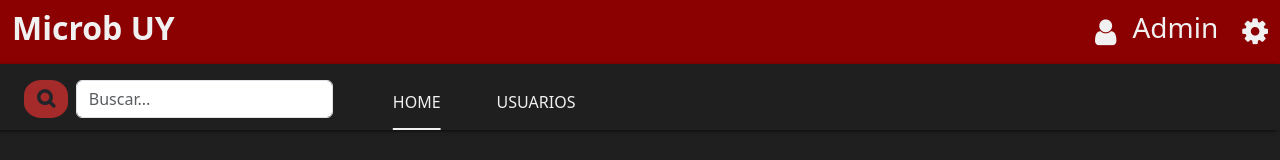
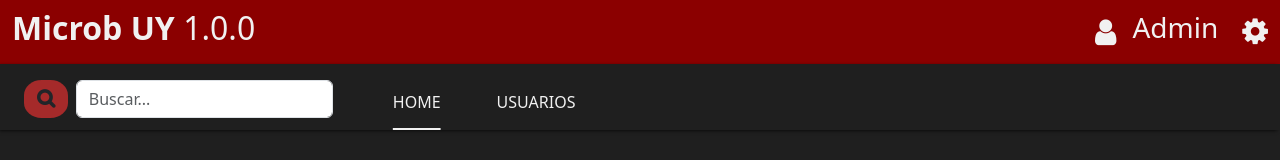
Before and after one commit to danema21/TSI.NETpruebas, a React (Create React App) app: page / in a window 1280 px wide. Shown: the top 160 px of the page. Built offline with nearby package versions, Linux system fonts and the light colour scheme.

Commit message:
se agrega version en el cabezal 1.0.0

```diff
--- a/src/components/cabezal/Cabezal.js
+++ b/src/components/cabezal/Cabezal.js
@@ -5,7 +5,7 @@ const Cabezal = (props) => {
     return(
         <div style={{background: props.theme.primaryColor, color: "#f1f1f1"}}>
            <Container fluid style={{display: 'flex', justifyContent: 'space-between', alignItems: 'center', height: '8vh'}}>
-                <h2><b>Microb UY</b></h2>
+                <h2><b>Microb UY</b> 1.0.0</h2>
                 <div style={{display: "flex", alignItems: 'center'}}>
                     <i className="fa fa-user me-3" style={{fontSize:'30px'}}></i>
                     <h3 className="me-4">Admin</h3>
```
